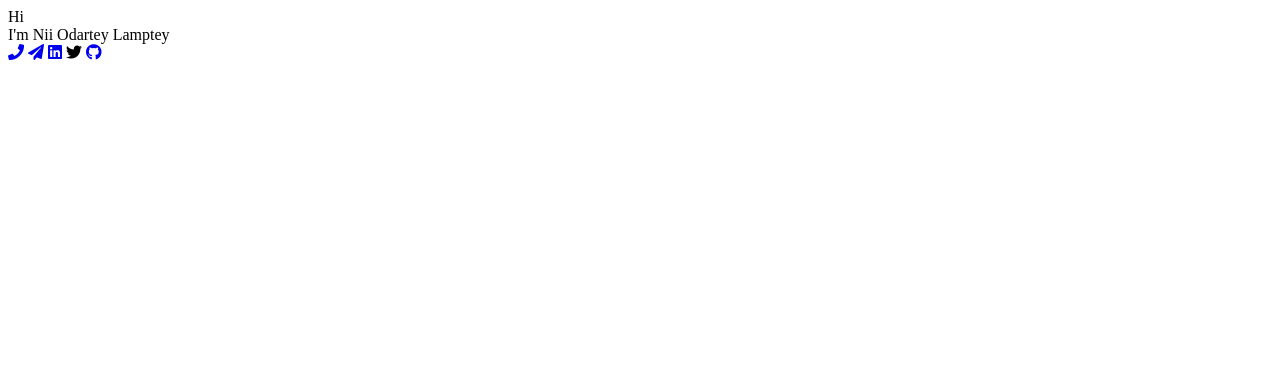
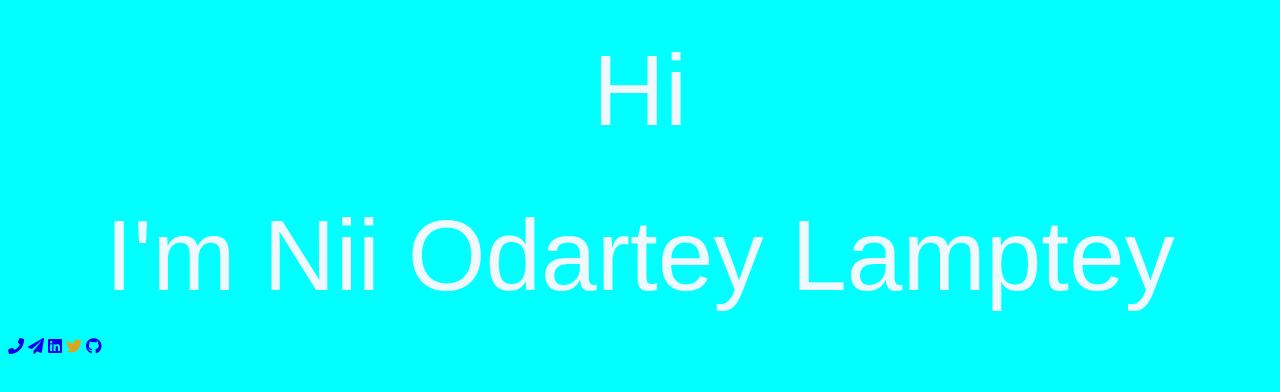
Before and after one commit to Barleymal-t/portfolio_site, a plain HTML site: page index.html in a window 1280 px wide. Drawn offline with Linux system fonts and the light colour scheme; some icons are missing.

Commit message:
Update index.html

```diff
--- a/index.html
+++ b/index.html
@@ -10,7 +10,7 @@
     <link href="//netdna.bootstrapcdn.com/twitter-bootstrap/2.3.2/css/bootstrap-combined.no-icons.min.css" rel="stylesheet">
     <link href="//netdna.bootstrapcdn.com/font-awesome/3.2.1/css/font-awesome.css" rel="stylesheet">
     <link href="https://use.fontawesome.com/releases/v5.12.0/css/all.css" rel="stylesheet">
-    <!--link href="style.css" rel="stylesheet"-->
+    <link href="style.css" rel="stylesheet">
 </head>
 <body style="font: bold;" >
     <div class="intro">Hi</div>
```
